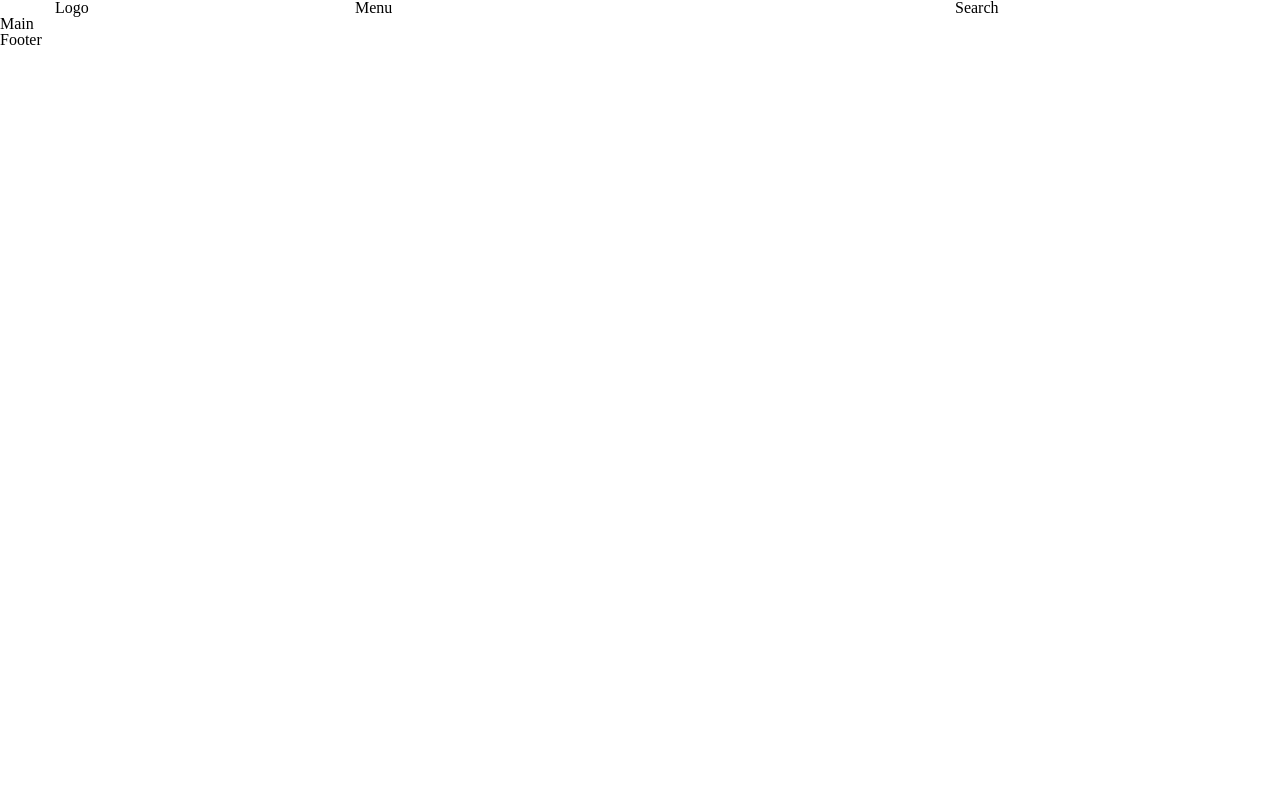
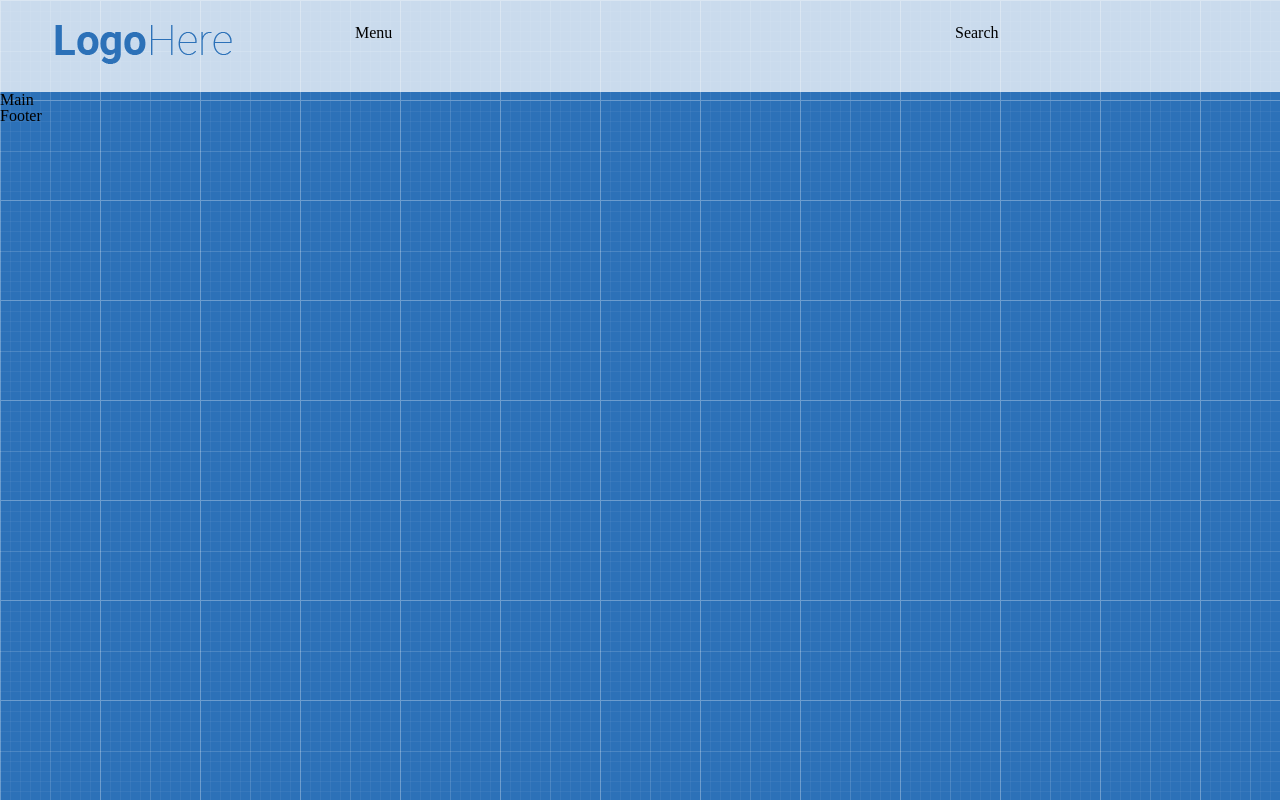
Before and after one commit to stasTrots/stasTrots.github.io, a plain HTML site: page index.html in a window 1280 px wide. Drawn offline with Linux system fonts and the light colour scheme.

Commit message:
added logo

```diff
--- a/index.html
+++ b/index.html
@@ -15,7 +15,13 @@
     <header class="header">
         <div class="container">
             <div class="row">
-                <div class="col-md-3">Logo</div>
+                <div class="col-md-3">
+                    <div class="logo">
+                        <a href="">
+                            <img src="images/icon (3).png" alt="">
+                        </a>
+                    </div>
+                </div>
                 <div class="col-md-6">Menu</div>
                 <div class="col-md-3">Search</div>
             </div>
--- a/style.css
+++ b/style.css
@@ -3,6 +3,7 @@
 }
 body {
     font: 'Roboto', sans-serif ;
+    background-image: url("images/patt.png");
 }
 
 .container {
@@ -34,3 +35,7 @@ body {
 .col-md-6 {
     width: 50%;
 }
+.header {
+    background-color: rgba( 255, 255, 255, 0.75);
+    padding: 25px 0;
+}
```
